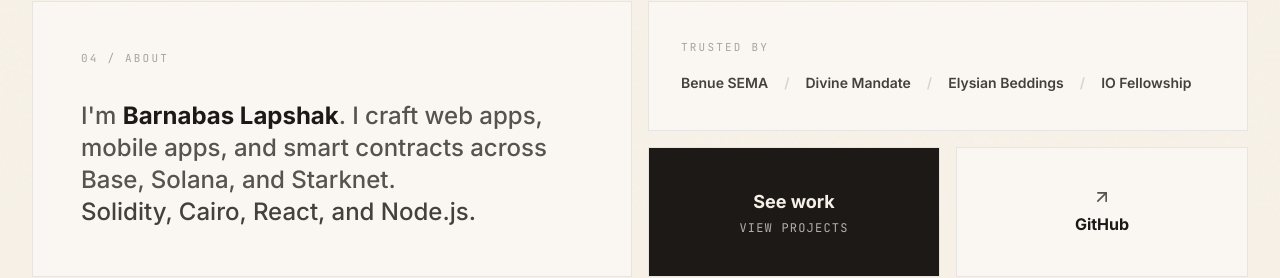
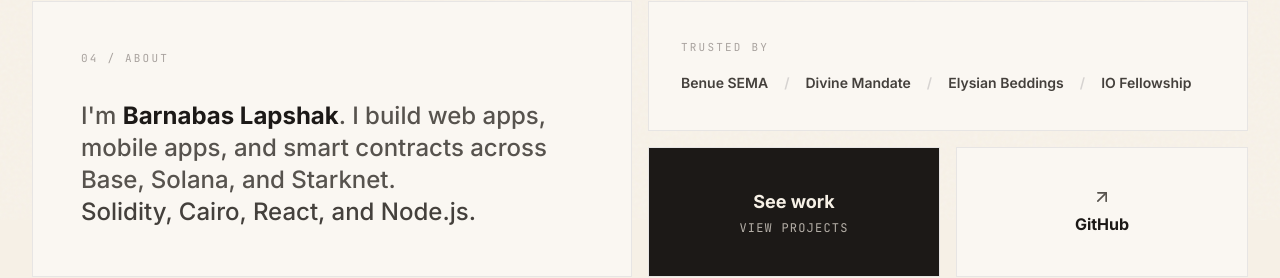
Before and after one commit to primexk5/Dev_lapshak, a React (Vite) app: page / in a window 1280 px wide. Shown: the part 580-858 px from the top of the page. Built offline with nearby package versions, Linux system fonts and the light colour scheme.

Commit message:
refactor: update hero description verb from craft to build

```diff
--- a/src/components/Hero.jsx
+++ b/src/components/Hero.jsx
@@ -75,7 +75,7 @@ const Hero = () => {
             04 / About
           </span>
           <p className="text-xl md:text-2xl text-ink-muted leading-relaxed font-medium">
-            I'm <span className="text-ink font-bold">Barnabas Lapshak</span>. I craft web apps, mobile apps, and smart contracts across Base, Solana, and Starknet. <br className="hidden md:block" />
+            I'm <span className="text-ink font-bold">Barnabas Lapshak</span>. I build web apps, mobile apps, and smart contracts across Base, Solana, and Starknet. <br className="hidden md:block" />
             <span className="text-ink-soft">Solidity, Cairo, React, and Node.js.</span>
           </p>
         </div>
```
